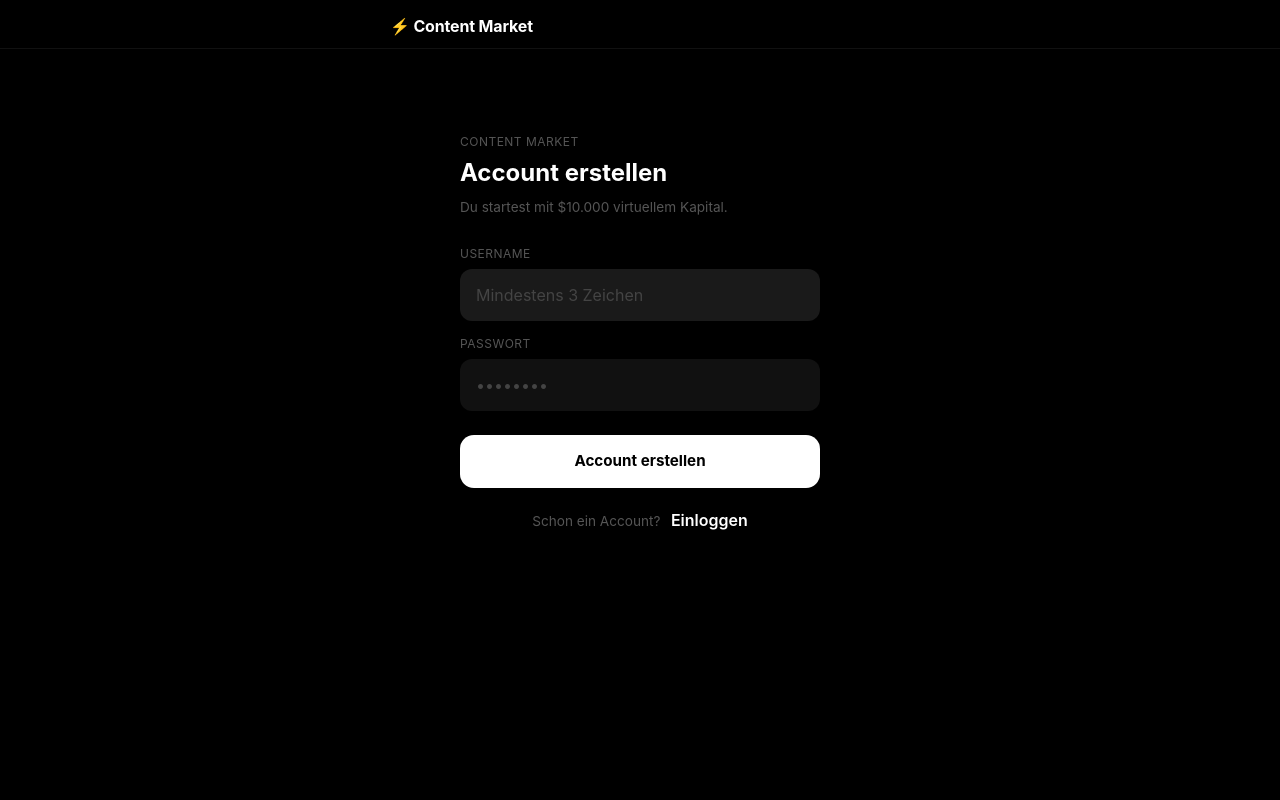
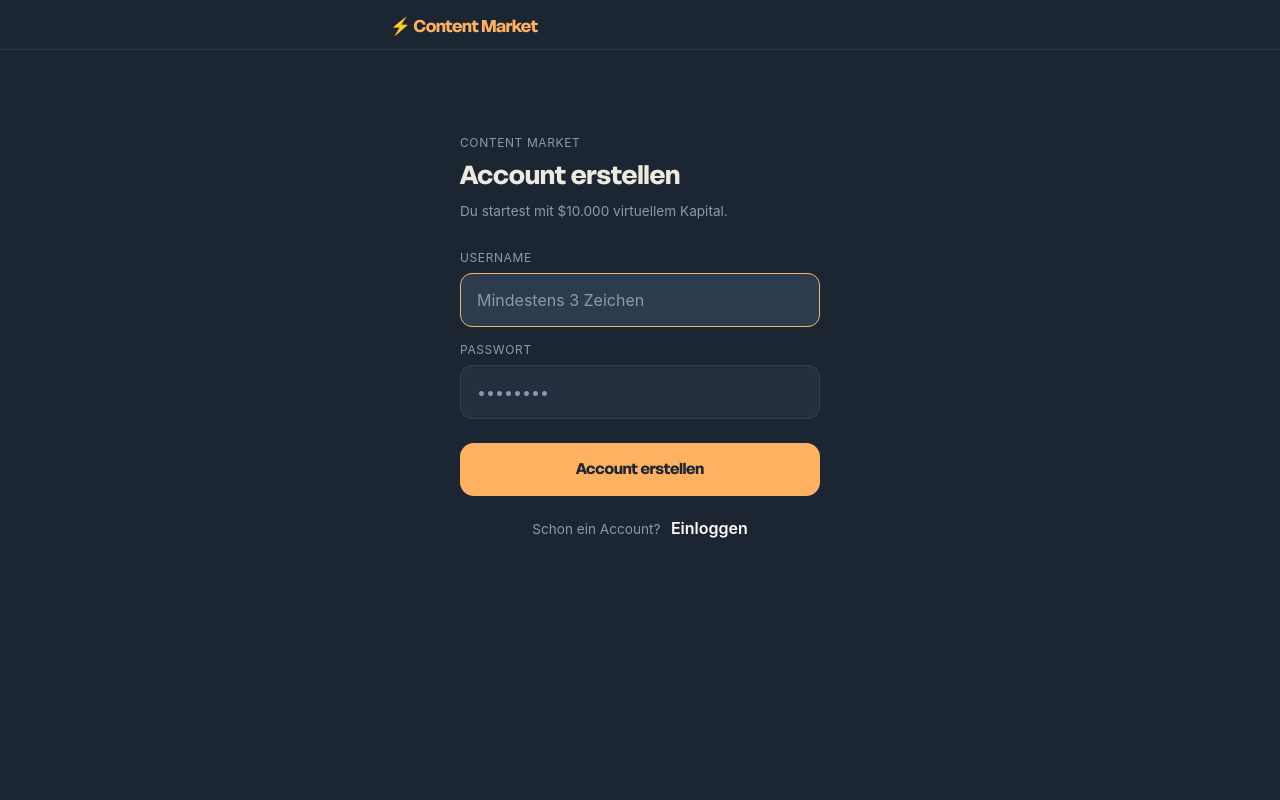
Before and after one commit to NoahHubHub/content-market, a FastAPI app: page /register in a window 1280 px wide. Run offline with FastAPI, Linux system fonts and the light colour scheme.

Commit message:
feat: Delight Font + Farbpalette Redesign
Neues Design-System mit Palladian/Navy/Burning Flame Palette:
- CSS Custom Properties (--bg, --surface, --accent, --sell, --gain, --text, --muted)
- Delight Variable Font via @font-face (/static/fonts/)
- Delight für Headings, Nav-Brand, Buttons, Preiszahlen
- Accent-Farbe #FFB162 für CTAs, aktive Tabs, Links
- Navy #1B2632/#243040 als Background/Surface
- Creme #EEE9DF als Primärtext
- FastAPI StaticFiles für /static/ eingebunden

Co-Authored-By: Claude Sonnet 4.6 <noreply@anthropic.com>

```diff
--- a/main.py
+++ b/main.py
@@ -8,6 +8,7 @@ from apscheduler.schedulers.background import BackgroundScheduler
 from dotenv import load_dotenv
 from fastapi import FastAPI, Depends, Form, HTTPException, Request
 from fastapi.responses import HTMLResponse, PlainTextResponse, RedirectResponse
+from fastapi.staticfiles import StaticFiles
 from fastapi.templating import Jinja2Templates
 import bcrypt
 from sqlalchemy.orm import Session
@@ -34,6 +35,7 @@ def _migrate():
 _migrate()
 
 app = FastAPI(title="Content Market")
+app.mount("/static", StaticFiles(directory="static"), name="static")
 _session_key = os.getenv("SECRET_KEY") or secrets.token_hex(32)
 app.add_middleware(SessionMiddleware, secret_key=_session_key, max_age=86400 * 30)
 templates = Jinja2Templates(directory="templates")
--- a/templates/base.html
+++ b/templates/base.html
@@ -6,20 +6,48 @@
   <title>{% block title %}Content Market{% endblock %}</title>
   <link href="https://cdn.jsdelivr.net/npm/bootstrap@5.3.0/dist/css/bootstrap.min.css" rel="stylesheet" />
   <style>
+    @font-face {
+      font-family: "Delight";
+      src: url("/static/fonts/delight-vf.ttf") format("truetype");
+      font-weight: 100 900;
+      font-style: normal;
+      font-display: swap;
+    }
+
+    :root {
+      --bg:       #1B2632;
+      --surface:  #243040;
+      --surface2: #2C3B4D;
+      --text:     #EEE9DF;
+      --muted:    #8A9BAD;
+      --muted2:   #C9C1B1;
+      --accent:   #FFB162;
+      --accent2:  #FF8C2A;
+      --sell:     #A35139;
+      --gain:     #4CAF82;
+      --border:   rgba(255,255,255,.07);
+    }
+
     * { -webkit-font-smoothing: antialiased; }
 
     body {
-      background: #000;
-      color: #fff;
+      background: var(--bg);
+      color: var(--text);
       font-family: -apple-system, BlinkMacSystemFont, "SF Pro Display", "Segoe UI", sans-serif;
       min-height: 100vh;
     }
 
+    .delight {
+      font-family: "Delight", -apple-system, sans-serif;
+      letter-spacing: -.02em;
+    }
+
     /* ── Top Navbar ───────────────────────────────────── */
     .tr-nav {
-      background: #000;
+      background: var(--bg);
       padding: 14px 0 10px;
       border-bottom: 1px solid #111;
+      border-bottom: 1px solid var(--border);
       position: sticky; top: 0; z-index: 100;
     }
     .tr-nav-inner {
@@ -27,23 +55,24 @@
       display: flex; align-items: center; justify-content: space-between;
     }
     .tr-nav-brand {
-      font-size: 1rem; font-weight: 700; color: #fff; text-decoration: none;
-      letter-spacing: -.01em;
+      font-family: "Delight", sans-serif;
+      font-size: 1.05rem; font-weight: 700; color: var(--accent); text-decoration: none;
+      letter-spacing: -.02em;
     }
     .tr-nav-right { display: flex; align-items: center; gap: 10px; }
-    .tr-nav-balance { font-size: .88rem; font-weight: 600; color: #fff; }
+    .tr-nav-balance { font-size: .88rem; font-weight: 600; color: var(--text); }
     .tr-nav-level {
       display: inline-flex; align-items: center; gap: 4px;
-      background: #111; border-radius: 20px;
+      background: var(--surface2); border-radius: 20px;
       padding: 3px 9px; font-size: .72rem; font-weight: 700;
     }
 
     /* ── Bottom Tab Bar ───────────────────────────────── */
     .tr-tabbar {
       position: fixed; bottom: 0; left: 0; right: 0;
-      background: rgba(0,0,0,.92);
+      background: rgba(27,38,50,.95);
       backdrop-filter: blur(20px); -webkit-backdrop-filter: blur(20px);
-      border-top: 1px solid #1a1a1a;
+      border-top: 1px solid var(--border);
       display: flex; align-items: stretch;
       z-index: 200;
       padding-bottom: env(safe-area-inset-bottom);
@@ -52,81 +81,80 @@
       flex: 1; display: flex; flex-direction: column;
       align-items: center; justify-content: center;
       padding: 10px 4px 8px;
-      text-decoration: none; color: #444;
+      text-decoration: none; color: var(--muted);
       font-size: .6rem; font-weight: 600; letter-spacing: .02em;
       gap: 4px; transition: color .15s; position: relative;
     }
-    .tr-tab-item.active { color: #fff; }
+    .tr-tab-item.active { color: var(--accent); }
     .tr-tab-item.active .tr-tab-icon { transform: scale(1.08); }
     .tr-tab-icon { font-size: 1.35rem; line-height: 1; transition: transform .15s; }
     .tr-tab-badge {
       position: absolute; top: 6px;
       right: calc(50% - 16px);
       min-width: 15px; height: 15px; padding: 0 3px;
-      background: #30d158; color: #000;
+      background: var(--accent); color: var(--bg);
       border-radius: 20px; font-size: .58rem; font-weight: 800;
       display: flex; align-items: center; justify-content: center;
-      border: 2px solid #000;
+      border: 2px solid var(--bg);
     }
-    /* Mittlerer Tab (Suche) leicht hervorgehoben */
     .tr-tab-center .tr-tab-icon-wrap {
-      background: #fff; border-radius: 50%;
+      background: var(--accent); border-radius: 50%;
       width: 44px; height: 44px;
       display: flex; align-items: center; justify-content: center;
       margin-top: -12px;
-      box-shadow: 0 4px 16px rgba(255,255,255,.15);
+      box-shadow: 0 4px 18px rgba(255,177,98,.3);
     }
-    .tr-tab-center.active .tr-tab-icon-wrap { background: #fff; }
+    .tr-tab-center.active .tr-tab-icon-wrap { background: var(--accent); }
     .tr-tab-center .tr-tab-icon { font-size: 1.2rem; filter: invert(1); }
 
     /* ── Page wrapper ─────────────────────────────────── */
     .tr-page {
       max-width: 540px; margin: 0 auto;
-      padding: 24px 20px 100px; /* Extra unten wegen Tab Bar */
+      padding: 24px 20px 100px;
     }
 
     /* ── Typography ───────────────────────────────────── */
-    .tr-label  { font-size: .75rem; color: #555; letter-spacing: .04em; text-transform: uppercase; }
-    .tr-title  { font-size: 1.5rem; font-weight: 700; color: #fff; margin: 0; }
-    .tr-sub    { font-size: .85rem; color: #555; }
-    .tr-up     { color: #30d158; }
-    .tr-down   { color: #ff453a; }
+    .tr-label  { font-size: .75rem; color: var(--muted); letter-spacing: .05em; text-transform: uppercase; }
+    .tr-title  { font-family: "Delight", sans-serif; font-size: 1.6rem; font-weight: 700; color: var(--text); margin: 0; }
+    .tr-sub    { font-size: .85rem; color: var(--muted); }
+    .tr-up     { color: var(--gain); }
+    .tr-down   { color: var(--sell); }
 
     /* ── Section header ───────────────────────────────── */
     .tr-section {
       display: flex; justify-content: space-between; align-items: center;
       margin: 36px 0 8px;
     }
-    .tr-section h2 { font-size: 1.1rem; font-weight: 700; color: #fff; margin: 0; }
-    .tr-section span { font-size: .82rem; color: #555; }
+    .tr-section h2 { font-family: "Delight", sans-serif; font-size: 1.15rem; font-weight: 700; color: var(--text); margin: 0; }
+    .tr-section span { font-size: .82rem; color: var(--muted); }
 
     /* ── List rows ────────────────────────────────────── */
     .tr-row {
       display: flex; align-items: center; gap: 14px;
-      padding: 14px 0; border-bottom: 1px solid #111;
+      padding: 14px 0; border-bottom: 1px solid var(--border);
       text-decoration: none; color: inherit;
     }
     .tr-row:last-child { border-bottom: none; }
-    .tr-row:hover .tr-row-title { color: #ccc; }
+    .tr-row:hover .tr-row-title { color: var(--accent); }
     .tr-row-icon {
       width: 46px; height: 46px; border-radius: 10px;
-      object-fit: cover; flex-shrink: 0; background: #111;
+      object-fit: cover; flex-shrink: 0; background: var(--surface);
     }
     .tr-row-icon-placeholder {
       width: 46px; height: 46px; border-radius: 10px;
-      background: #111; flex-shrink: 0;
+      background: var(--surface); flex-shrink: 0;
       display: flex; align-items: center; justify-content: center;
       font-size: 1.2rem;
     }
     .tr-row-body { flex: 1; min-width: 0; }
     .tr-row-title {
-      font-size: .9rem; font-weight: 600; color: #fff;
+      font-size: .9rem; font-weight: 600; color: var(--text);
       white-space: nowrap; overflow: hidden; text-overflow: ellipsis;
       transition: color .15s;
     }
-    .tr-row-sub { font-size: .78rem; color: #555; margin-top: 2px; }
+    .tr-row-sub { font-size: .78rem; color: var(--muted); margin-top: 2px; }
     .tr-row-right { text-align: right; flex-shrink: 0; }
-    .tr-row-price { font-size: .95rem; font-weight: 600; color: #fff; }
+    .tr-row-price { font-size: .95rem; font-weight: 700; color: var(--text); font-family: "Delight", sans-serif; }
     .tr-row-pnl   { font-size: .78rem; font-weight: 500; margin-top: 2px; }
 
     /* ── Risk badges ──────────────────────────────────── */
@@ -134,51 +162,55 @@
       font-size: .7rem; font-weight: 700; padding: 2px 7px;
       border-radius: 20px; letter-spacing: .03em;
     }
-    .tr-risk-danger  { background: rgba(255,69,58,.15);  color: #ff453a; }
-    .tr-risk-warning { background: rgba(255,159,10,.15); color: #ff9f0a; }
-    .tr-risk-info    { background: rgba(10,132,255,.15); color: #0a84ff; }
-    .tr-risk-success { background: rgba(48,209,88,.15);  color: #30d158; }
+    .tr-risk-danger  { background: rgba(163,81,57,.2);   color: #E07055; }
+    .tr-risk-warning { background: rgba(255,177,98,.15); color: var(--accent); }
+    .tr-risk-info    { background: rgba(100,160,220,.15); color: #6AA0DC; }
+    .tr-risk-success { background: rgba(76,175,130,.15); color: var(--gain); }
 
     /* ── Inputs ───────────────────────────────────────── */
     .tr-input {
-      width: 100%; background: #111; border: none; border-radius: 12px;
-      padding: 14px 16px; color: #fff; font-size: 1rem; outline: none;
+      width: 100%; background: var(--surface); border: 1px solid var(--border);
+      border-radius: 12px; padding: 14px 16px; color: var(--text);
+      font-size: 1rem; outline: none; transition: border-color .2s;
     }
-    .tr-input::placeholder { color: #444; }
-    .tr-input:focus { background: #1a1a1a; }
+    .tr-input::placeholder { color: var(--muted); }
+    .tr-input:focus { border-color: var(--accent); background: var(--surface2); }
 
     /* ── Buttons ──────────────────────────────────────── */
     .tr-btn-primary {
-      background: #fff; color: #000; border: none; border-radius: 14px;
+      background: var(--accent); color: var(--bg); border: none; border-radius: 14px;
       padding: 15px 24px; font-size: .95rem; font-weight: 700;
+      font-family: "Delight", sans-serif; letter-spacing: -.01em;
       cursor: pointer; text-decoration: none; display: inline-block;
-      transition: background .15s;
+      transition: background .15s, transform .1s;
     }
-    .tr-btn-primary:hover { background: #ddd; color: #000; }
+    .tr-btn-primary:hover { background: var(--accent2); color: var(--bg); }
 
     .tr-btn-buy {
-      background: #30d158; color: #000; border: none; border-radius: 14px;
+      background: var(--gain); color: #fff; border: none; border-radius: 14px;
       padding: 15px 24px; font-size: .95rem; font-weight: 700;
+      font-family: "Delight", sans-serif;
       cursor: pointer; text-decoration: none; display: inline-block;
       width: 100%; text-align: center; transition: background .15s;
     }
-    .tr-btn-buy:hover { background: #2ebd50; color: #000; }
+    .tr-btn-buy:hover { background: #3d9a6e; color: #fff; }
 
     .tr-btn-sell {
-      background: #ff453a; color: #fff; border: none; border-radius: 14px;
+      background: var(--sell); color: #fff; border: none; border-radius: 14px;
       padding: 15px 24px; font-size: .95rem; font-weight: 700;
+      font-family: "Delight", sans-serif;
       cursor: pointer; text-decoration: none; display: inline-block;
       width: 100%; text-align: center; transition: background .15s;
     }
-    .tr-btn-sell:hover { background: #e03e34; color: #fff; }
+    .tr-btn-sell:hover { background: #8a4430; color: #fff; }
 
     .tr-btn-ghost {
-      background: #111; color: #fff; border: none; border-radius: 14px;
-      padding: 15px 24px; font-size: .95rem; font-weight: 600;
+      background: var(--surface); color: var(--text); border: 1px solid var(--border);
+      border-radius: 14px; padding: 15px 24px; font-size: .95rem; font-weight: 600;
       cursor: pointer; text-decoration: none; display: inline-block;
-      transition: background .15s;
+      transition: background .15s, border-color .15s;
     }
-    .tr-btn-ghost:hover { background: #1a1a1a; color: #fff; }
+    .tr-btn-ghost:hover { background: var(--surface2); border-color: var(--accent); color: var(--text); }
 
     /* ── Action bar (bottom) ──────────────────────────── */
     .tr-actions { display: flex; gap: 12px; margin-top: 40px; }
@@ -189,50 +221,51 @@
     }
 
     /* ── Divider ──────────────────────────────────────── */
-    .tr-divider { border: none; border-top: 1px solid #111; margin: 0; }
+    .tr-divider { border: none; border-top: 1px solid var(--border); margin: 0; }
 
     /* ── Alert pills ──────────────────────────────────── */
     .tr-alert {
       border-radius: 12px; padding: 12px 16px;
       font-size: .85rem; font-weight: 500; margin-bottom: 20px;
     }
-    .tr-alert-success { background: rgba(48,209,88,.12); color: #30d158; }
-    .tr-alert-error   { background: rgba(255,69,58,.12); color: #ff453a; }
-    .tr-alert-info    { background: rgba(10,132,255,.12); color: #0a84ff; }
+    .tr-alert-success { background: rgba(76,175,130,.15); color: var(--gain); border: 1px solid rgba(76,175,130,.25); }
+    .tr-alert-error   { background: rgba(163,81,57,.15);  color: #E07055;     border: 1px solid rgba(163,81,57,.25); }
+    .tr-alert-info    { background: rgba(100,160,220,.12); color: #6AA0DC;    border: 1px solid rgba(100,160,220,.2); }
 
     /* ── Avatar ───────────────────────────────────────── */
     .tr-avatar {
-      width: 34px; height: 34px; border-radius: 50%; background: #222;
+      width: 34px; height: 34px; border-radius: 50%;
+      background: linear-gradient(135deg, var(--accent), var(--sell));
       display: flex; align-items: center; justify-content: center;
       font-size: .8rem; font-weight: 700; color: #fff; position: relative;
       flex-shrink: 0;
     }
     .tr-avatar-dot {
       position: absolute; top: 1px; right: 1px; width: 8px; height: 8px;
-      background: #0a84ff; border-radius: 50%; border: 2px solid #000;
+      background: var(--gain); border-radius: 50%; border: 2px solid var(--bg);
     }
 
     /* ── Time range tabs ──────────────────────────────── */
     .tr-timerange {
-      display: flex; gap: 0; border-bottom: 1px solid #111; margin-bottom: 0;
+      display: flex; gap: 0; border-bottom: 1px solid var(--border); margin-bottom: 0;
     }
     .tr-tr-btn {
-      background: none; border: none; color: #555; font-size: .82rem;
+      background: none; border: none; color: var(--muted); font-size: .82rem;
       font-weight: 600; padding: 6px 14px 10px; cursor: pointer; position: relative;
     }
-    .tr-tr-btn.active { color: #fff; }
+    .tr-tr-btn.active { color: var(--accent); }
     .tr-tr-btn.active::after {
       content: ""; position: absolute; bottom: -1px; left: 14px; right: 14px;
-      height: 2px; background: #fff; border-radius: 2px;
+      height: 2px; background: var(--accent); border-radius: 2px;
     }
 
     /* ── Overrides ────────────────────────────────────── */
-    a { color: #fff; text-decoration: none; }
-    a:hover { color: #ccc; }
-    ::selection { background: rgba(255,255,255,.15); }
+    a { color: var(--text); text-decoration: none; }
+    a:hover { color: var(--accent); }
+    ::selection { background: rgba(255,177,98,.2); }
     ::-webkit-scrollbar { width: 4px; }
-    ::-webkit-scrollbar-track { background: #000; }
-    ::-webkit-scrollbar-thumb { background: #222; border-radius: 4px; }
+    ::-webkit-scrollbar-track { background: var(--bg); }
+    ::-webkit-scrollbar-thumb { background: var(--surface2); border-radius: 4px; }
 
     /* ── Global Animations ────────────────────────────── */
     @keyframes page-in {
```
Also changed, not shown: other parts of templates/base.html (+12 -12 lines), static/fonts/delight-black.otf (added), static/fonts/delight-bold.otf (added), static/fonts/delight-extrabold.otf (added), static/fonts/delight-vf.ttf (added).
